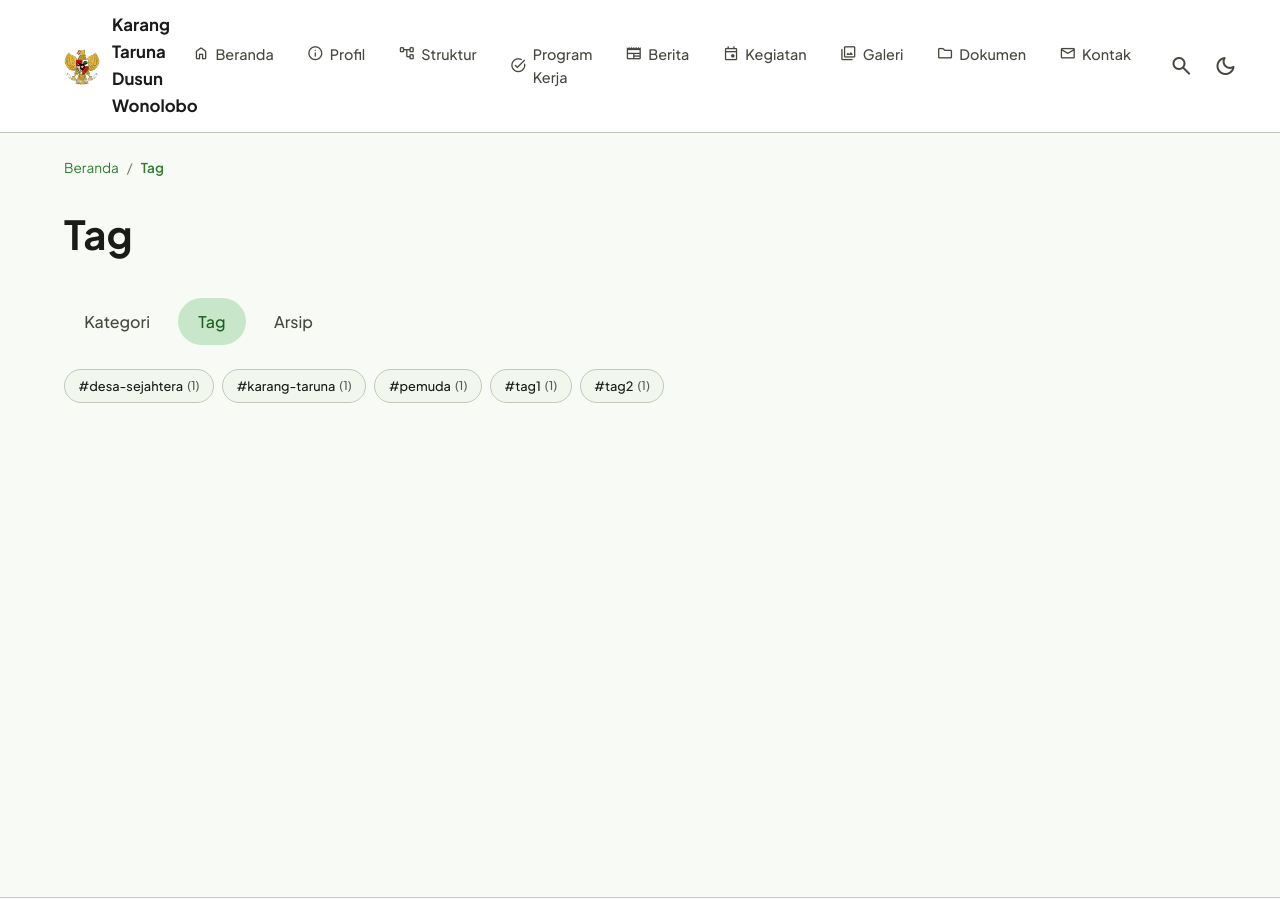
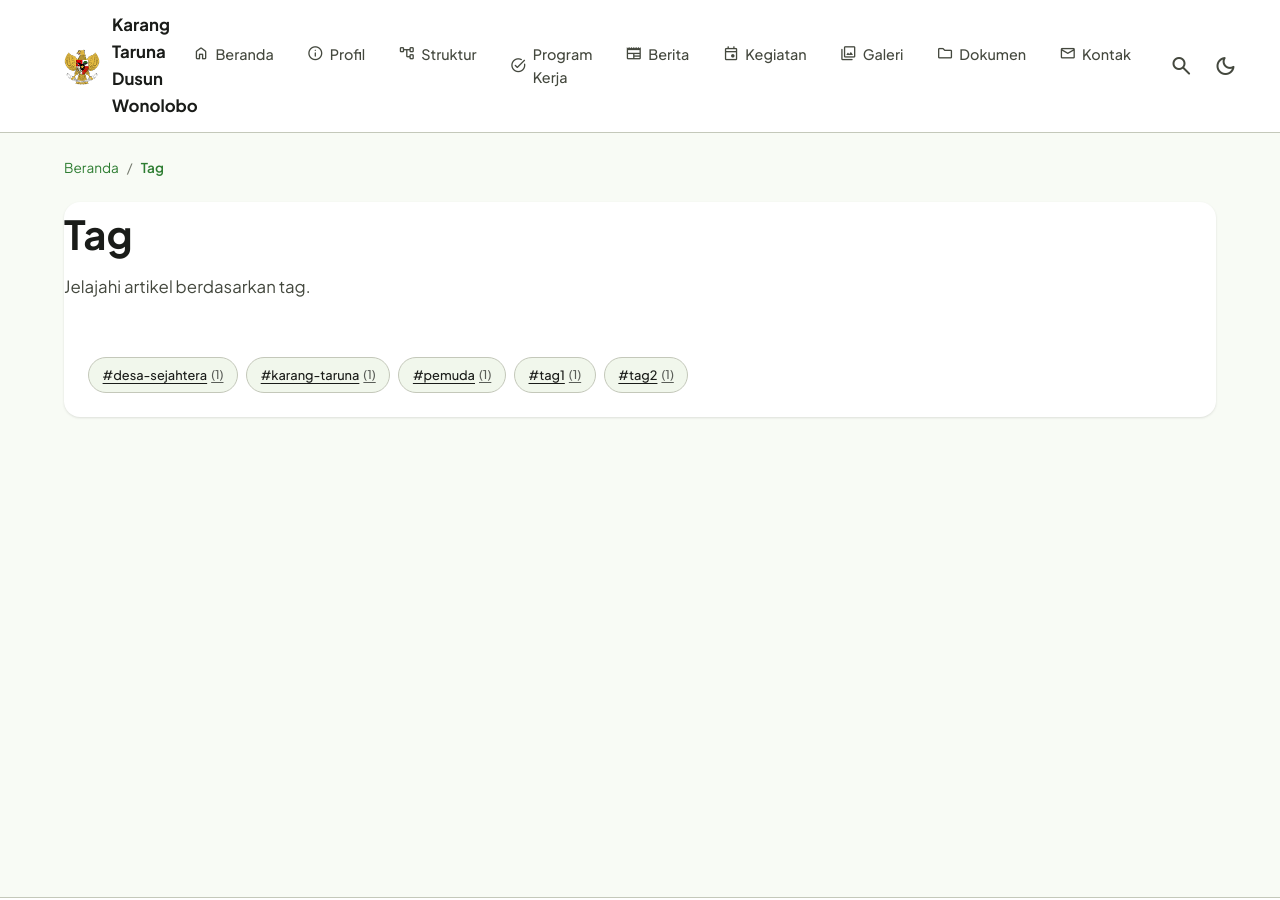
Before and after one commit to greenblog-dev/greenblog-dev.github.io, a Jekyll site: the page built from _pages/tags.md, in a window 1280 px wide and 900 px high. Built offline with Jekyll 4.4.1, drawn with Linux system fonts in a browser that asks for light colours; some of the changed lines change nothing that is shown.

Commit message:
Update tags.md

```diff
--- a/_pages/tags.md
+++ b/_pages/tags.md
@@ -1,17 +1,115 @@
 ---
-layout: archive
+layout: page
 title: Tag
 permalink: /tags/
-layout_type: tags
+description: Jelajahi artikel berdasarkan tag.
 ---
 
-<div class="tags-cloud">
-{% assign tags = site.tags | sort %}
-{% for tag in tags %}
-  {% assign name = tag | first %}
-  {% assign posts = tag | last %}
-  <a href="{{ '/tags/' | append: name | slugify | append: '/' | relative_url }}" class="md3-chip">
-    #{{ name }} <span class="count">({{ posts.size }})</span>
-  </a>
-{% endfor %}
+<div id="tags-view">
+  <!-- View 1: Index semua tags (default) -->
+  <div id="tags-index">
+    <div class="tags-cloud">
+      {% assign tags = site.tags | sort %}
+      {% for tag in tags %}
+        {% assign name = tag | first %}
+        {% assign posts = tag | last %}
+        <a href="{{ '/tags/?t=' | append: name | slugify | relative_url }}" class="md3-chip" data-tag="{{ name | slugify }}">
+          #{{ name }} <span class="count">({{ posts.size }})</span>
+        </a>
+      {% endfor %}
+    </div>
+  </div>
+
+  <!-- View 2: Posts dengan tag tertentu (ditampilkan via JS) -->
+  <div id="tags-detail" hidden>
+    <div class="category-header">
+      <a href="{{ '/tags/' | relative_url }}" class="md3-button text back-btn">
+        <span class="material-symbols-rounded">arrow_back</span> Semua Tag
+      </a>
+      <h2 id="tag-title" class="category-title">
+        <span class="material-symbols-rounded">sell</span>
+        <span id="tag-name"></span>
+      </h2>
+      <p id="tag-count" class="category-count"></p>
+    </div>
+    <div id="tag-posts" class="articles-grid"></div>
+  </div>
 </div>
+
+<script>
+document.addEventListener('DOMContentLoaded', () => {
+  const params = new URLSearchParams(window.location.search);
+  const tagSlug = params.get('t');
+
+  if (!tagSlug) return;
+
+  document.getElementById('tags-index').hidden = true;
+  document.getElementById('tags-detail').hidden = false;
+
+  const tags = {{ site.tags | map: 'first' | jsonify }};
+  const tagName = tags.find(t =>
+    t.toString().toLowerCase().replace(/\s+/g, '-').replace(/[^\w-]/g, '') === tagSlug
+  ) || tagSlug;
+
+  document.getElementById('tag-name').textContent = '#' + tagName;
+
+  fetch('{{ "/search.json" | relative_url }}')
+    .then(r => r.json())
+    .then(posts => {
+      const filtered = posts.filter(p =>
+        (p.tags || []).some(t =>
+          t.toString().toLowerCase().replace(/\s+/g, '-').replace(/[^\w-]/g, '') === tagSlug
+        )
+      );
+
+      document.getElementById('tag-count').textContent = `${filtered.length} artikel ditemukan`;
+
+      if (filtered.length === 0) {
+        document.getElementById('tag-posts').innerHTML =
+          '<p class="no-posts">Belum ada artikel dengan tag ini.</p>';
+        return;
+      }
+
+      document.getElementById('tag-posts').innerHTML = filtered.map(p => {
+        const date = new Date(p.date).toLocaleDateString('id-ID', {
+          day: '2-digit', month: 'short', year: 'numeric'
+        });
+        const excerpt = (p.content || '').replace(/<[^>]+>/g, '').slice(0, 140);
+        const words = (p.content || '').replace(/<[^>]+>/g, '').split(/\s+/).length;
+        const readTime = Math.max(1, Math.floor(words / 200));
+        const media = p.image
+          ? `<img src="${p.image}" alt="${escapeHtml(p.title)}" loading="lazy">`
+          : `<div class="card-placeholder"><span class="material-symbols-rounded">article</span></div>`;
+
+        return `
+          <article class="article-card md3-surface-1">
+            <a href="${p.url}" class="card-media" aria-hidden="true" tabindex="-1">${media}</a>
+            <div class="card-body">
+              <div class="card-chips">
+                <span class="md3-chip small">#${escapeHtml(tagName)}</span>
+              </div>
+              <h3 class="card-title"><a href="${p.url}">${escapeHtml(p.title)}</a></h3>
+              <p class="card-excerpt">${escapeHtml(excerpt)}...</p>
+              <div class="card-meta">
+                <time>${date}</time>
+                <span>·</span>
+                <span>${readTime} menit baca</span>
+              </div>
+            </div>
+          </article>
+        `;
+      }).join('');
+    })
+    .catch(err => {
+      console.error('Error loading posts:', err);
+      document.getElementById('tag-posts').innerHTML =
+        '<p class="error">Gagal memuat artikel.</p>';
+    });
+});
+
+function escapeHtml(s) {
+  const div = document.createElement('div');
+  div.textContent = s;
+  return div.innerHTML;
+}
+</script>
```
